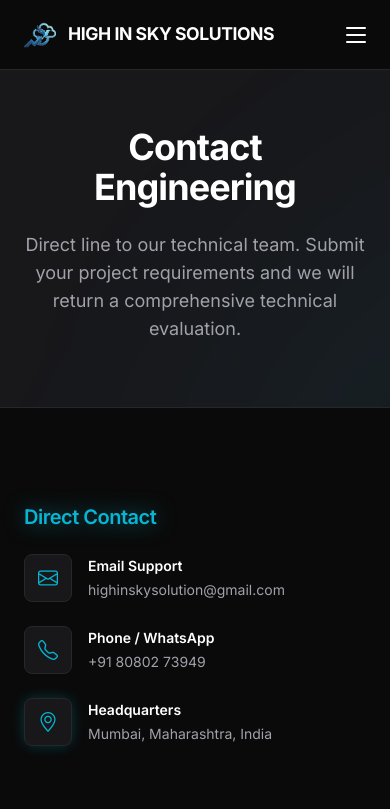
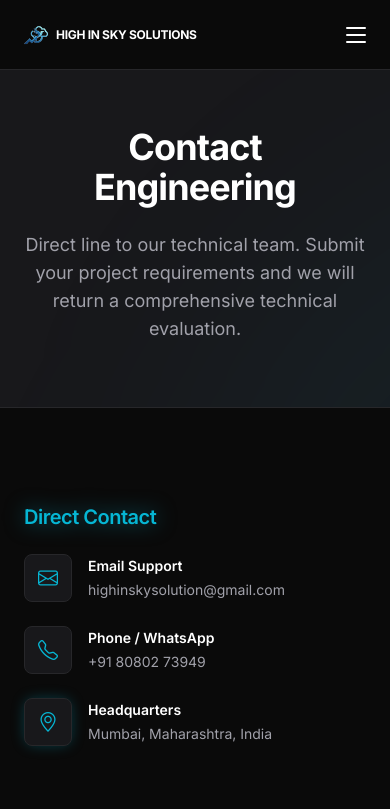
Before and after one commit to highinskysolution/highinskysolution, a React (Vite) app: page /contact in a window 390 px wide. Shown: the top 809 px of the page. Built offline with nearby package versions, Linux system fonts and the light colour scheme.

Commit message:
Add files via upload

```diff
--- a/src/components/Header.jsx
+++ b/src/components/Header.jsx
@@ -34,9 +34,9 @@ const Header = () => {
       <nav className="mx-auto max-w-7xl h-full px-6 lg:px-8 flex items-center justify-between">
 
         {/* Brand */}
-        <Link className="flex items-center gap-3 relative z-50" to="/">
-          <img src="/assets/img/mark.png" alt="Logo" className="w-8 h-8 object-contain" />
-          <span className="font-bold text-[1.1rem] text-ink tracking-tight">HIGH IN SKY SOLUTIONS</span>
+        <Link className="flex items-center gap-2 sm:gap-3 relative z-50 max-w-[70%]" to="/">
+          <img src="/assets/img/mark.png" alt="Logo" className="w-6 h-6 sm:w-8 sm:h-8 object-contain shrink-0" />
+          <span className="font-bold text-xs sm:text-[1.1rem] text-ink tracking-tight truncate">HIGH IN SKY SOLUTIONS</span>
         </Link>
 
         {/* Mobile Toggle Button */}
--- a/src/index.css
+++ b/src/index.css
@@ -26,7 +26,7 @@
   }
 
   .enterprise-nav.nav-scrolled {
-    @apply bg-paper/90 backdrop-blur-md shadow-nav;
+    @apply bg-[#080808] shadow-nav;
   }
 
   .nav-link {
```
